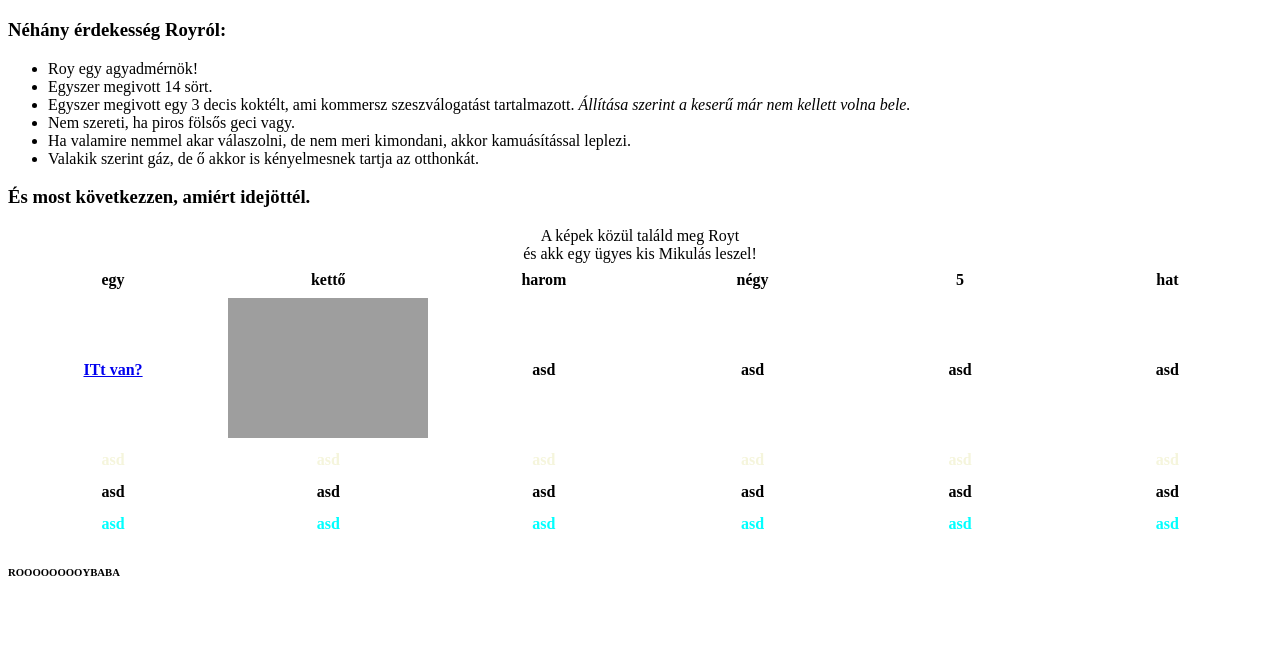
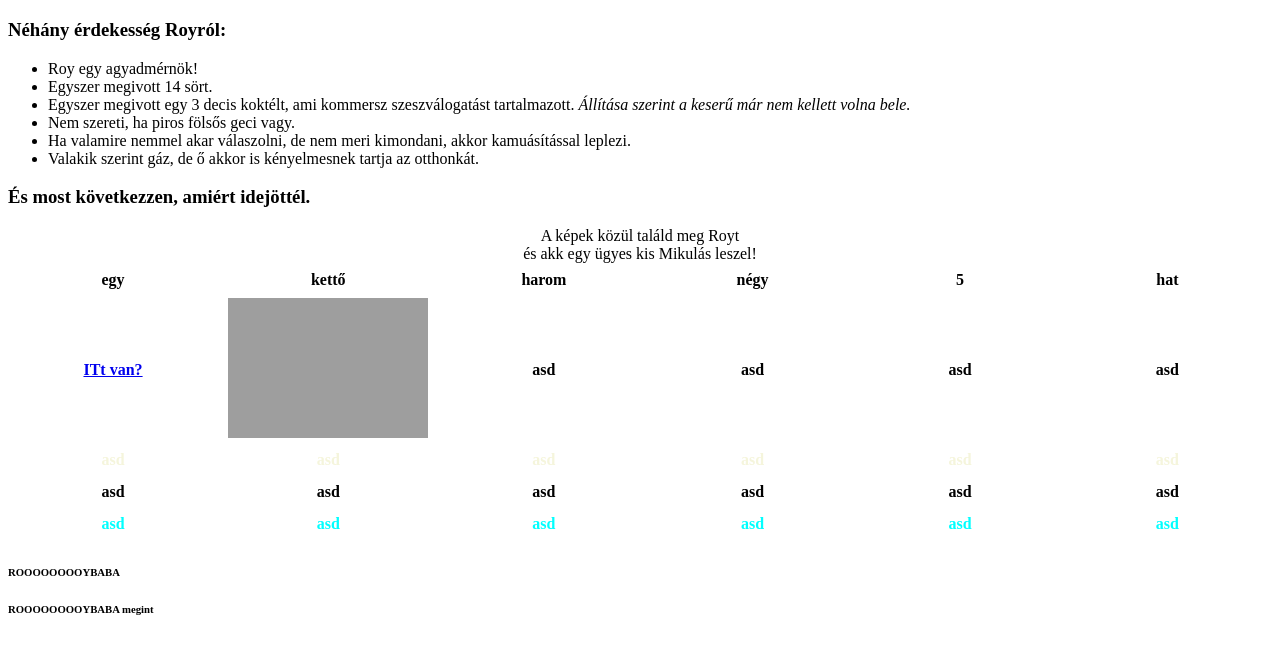
Before and after one commit to MiklosKis/projectroy.github.io, a plain HTML site: page finding.html in a window 1280 px wide. Shown: the part 61-714 px from the top of the page. Drawn offline with Linux system fonts and the light colour scheme; grey boxes are pictures that could not be loaded.

Commit message:
this is my text to add

```diff
--- a/finding.html
+++ b/finding.html
@@ -77,5 +77,8 @@
     <h6>
        ROOOOOOOOYBABA
     </h6>
+    <h6>
+        ROOOOOOOOYBABA megint
+     </h6>
 </body>
 </html>
```
